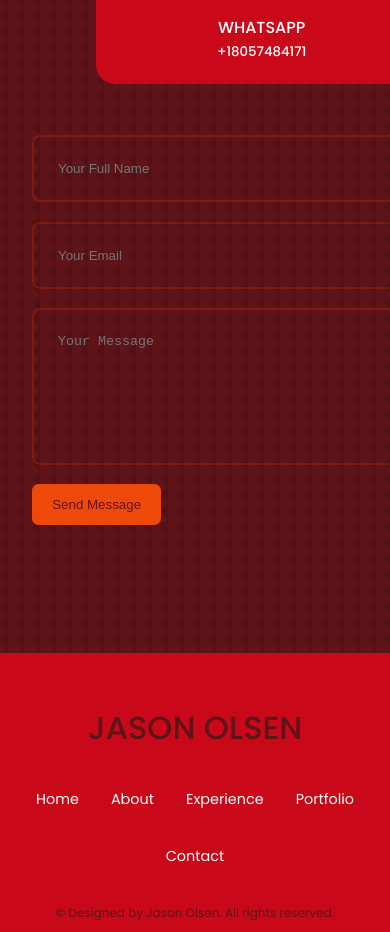
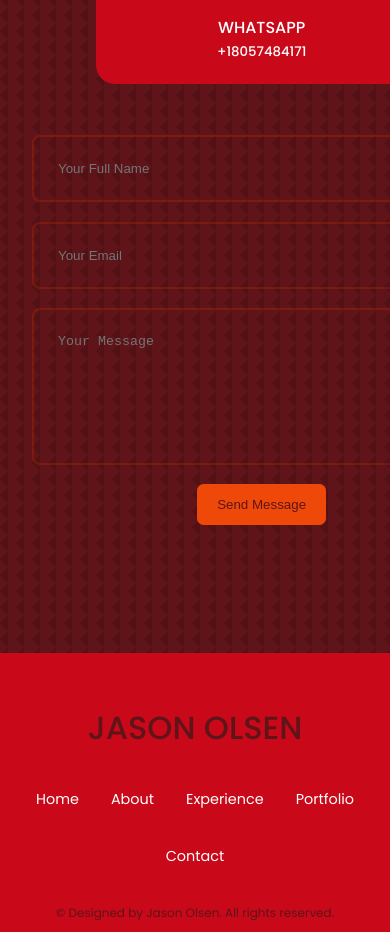
Before and after one commit to jaolsen7/json-portfolio, a React (Create React App) app: page / in a window 390 px wide. Shown: the part 5321-6253 px from the top of the page. Built offline with nearby package versions, Linux system fonts and the light colour scheme.

Commit message:
contact submit button centered in mobile

```diff
--- a/src/components/Contact/contact.scss
+++ b/src/components/Contact/contact.scss
@@ -62,6 +62,9 @@ form {
     display: flex;
     flex-direction: column;
     gap: 1.2rem;
+    @include breakpoint ($sm) {
+        align-items: center;
+    }
 }
 
 input, textarea {
```
